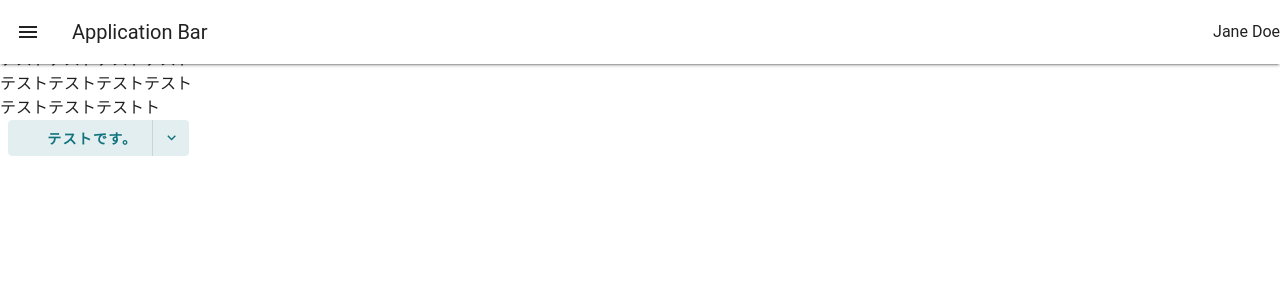
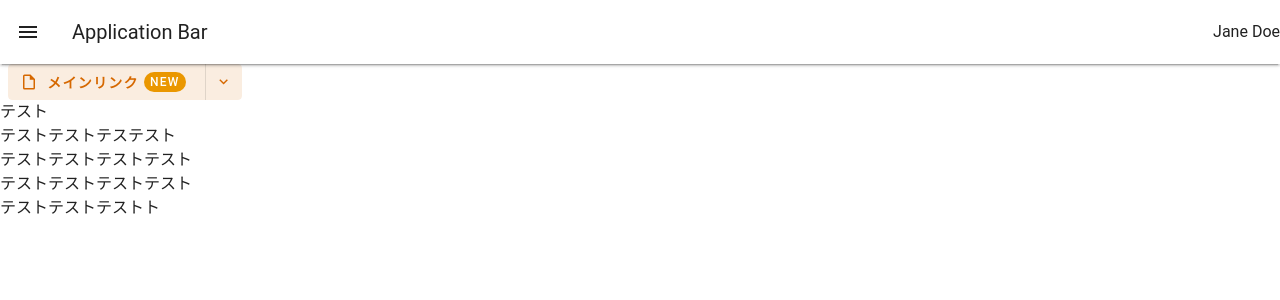
Before and after one commit to hamayou-61/nuxt3-storybook-chromatic, a Nuxt app: page / in a window 1280 px wide. Shown: the top 300 px of the page. Built offline with nearby package versions, Linux system fonts and the light colour scheme.

Commit message:
button-groupコンポーネントのパターン例追加

```diff
--- a/app.vue
+++ b/app.vue
@@ -1,6 +1,4 @@
 <script setup lang="ts">
-import { ref } from 'vue'
-// const showContents = ref(false)
 </script>
 <template>
   <NuxtLayout>
--- a/components/TheButtonGroup.vue
+++ b/components/ButtonGroup.vue
@@ -3,11 +3,11 @@
     <v-btn
       variant="tonal"
       class="font-weight-bold"
-      prepend-icon="mdi-file-outline"
-      color="secondary"
-      data-testid=""
+      prepend-icon="$fileOutline"
+      :color="color"
+      :href="mainLink.url"
     >
-      テストです。
+      {{ mainLink.label }}
       <v-badge
         v-if="isNew"
         color="warning"
@@ -17,22 +17,20 @@
     </v-btn>
     <v-divider vertical />
     <v-menu :close-on-content-click="false">
-      <template v-slot:activator="{ props }">
+      <template #activator="{ props }">
         <v-btn
           variant="tonal"
           v-bind="props"
           size="x-small"
-          color="secondary"
-          data-testid="new-order-chevron-down"
+          :color="color"
         >
-
           <v-icon size="x-large" icon="$chevronDown" />
         </v-btn>
       </template>
       <v-list>
-        <v-list-item link>
-          <v-list-item-title  data-testid="ci-medical-new-order-button">
-            リストページ
+        <v-list-item v-for="(subLink,index) in subLinks" :key="index">
+          <v-list-item-title :href="subLink.url">
+            {{ subLink.label }}
           </v-list-item-title>
         </v-list-item>
       </v-list>
@@ -41,11 +39,29 @@
 </template>
 
 <script setup lang="ts">
+
+type Link = {
+  label?: string;
+  url?: string;
+};
+
 defineProps<{
+
   /**
    * Newバッジ
    */
   isNew?: boolean
+
+  /**
+   * ボタンの色 'primary' | 'secondary' | 'default'
+   */
+  color?: 'primary' | 'secondary' | 'default'
+
+  /**
+   * ボタンの表示ラベルとリンク
+   */
+  mainLink: Link
+  subLinks: Link[]
 }>()
 
 </script>
--- a/components/TheButton.vue
+++ b/components/TheButton.vue
@@ -9,7 +9,7 @@
     :disabled="disabled"
     size="medium"
     @click="() => emits('click', 'Event')"
-  >テスト
+  >
     {{ label }}
   </v-btn>
 </template>
@@ -28,7 +28,6 @@ defineProps<{
   disabled?: boolean
   height?: string | number
   href?: string
-  icon?: any
   loading?: string | boolean
 }>()
 const emits = defineEmits<{
--- a/layouts/default.vue
+++ b/layouts/default.vue
@@ -1,13 +1,15 @@
 <template>
   <v-app>
     <the-header :user="user" />
-
-    <slot />
+    <v-main>
+      <slot />
+    </v-main>
   </v-app>
 </template>
 
 <script setup>
 import { reactive } from 'vue'
+
 const user = reactive({
   name: 'Jane Doe'
 })
--- a/pages/index.vue
+++ b/pages/index.vue
@@ -1,8 +1,33 @@
 <template>
-
-  <p>テスト<br>テストテストテステスト<br>テストテストテストテスト<br>テストテストテストテスト<br>テストテストテストト</p>
-  <the-button-group :isNew="false"></the-button-group>
+  <div>
+    <button-group
+      :color="colorRef"
+      :is-new="isNewRef"
+      :main-link="mainLinkReactive"
+      :sub-links="subLinksReactive"
+    />
+    <p>
+      テスト<br>テストテストテステスト<br>テストテストテストテスト<br>テストテストテストテスト<br>テストテストテストト
+    </p>
+  </div>
 </template>
 
 <script setup>
+const isNewRef = ref(true)
+const colorRef = ref('primary')
+const mainLinkReactive = {
+  label: 'メインリンク',
+  url: 'https://www.google.com/'
+}
+const subLinksReactive = [
+  {
+    label: 'サブリンク1',
+    url: 'https://www.google.com/'
+  },
+  {
+    label: 'サブリンク2',
+    url: 'https://www.google.com/'
+  }
+]
+
 </script>
--- a/utils/vuetify.ts
+++ b/utils/vuetify.ts
@@ -4,7 +4,7 @@ import * as directives from 'vuetify/directives'
 import { aliases, mdi } from 'vuetify/iconsets/mdi-svg'
 import 'vuetify/styles'
 import { vuetifyTheme } from './vuetify.theme'
-import { mdiChevronDown } from '@mdi/js'
+import { mdiChevronDown, mdiFileOutline } from '@mdi/js'
 
 const vuetify = createVuetify({
   components,
@@ -12,14 +12,15 @@ const vuetify = createVuetify({
   theme: {
     defaultTheme: 'vuetifyTheme',
     themes: {
-      vuetifyTheme,
-    },
+      vuetifyTheme
+    }
   },
   icons: {
     defaultSet: 'mdi',
     aliases: {
       ...aliases,
       chevronDown: mdiChevronDown,
+      fileOutline: mdiFileOutline
     },
     sets: {
       mdi
```
Also changed, not shown: 2 other files (tests, documents, lock files or other folders).
